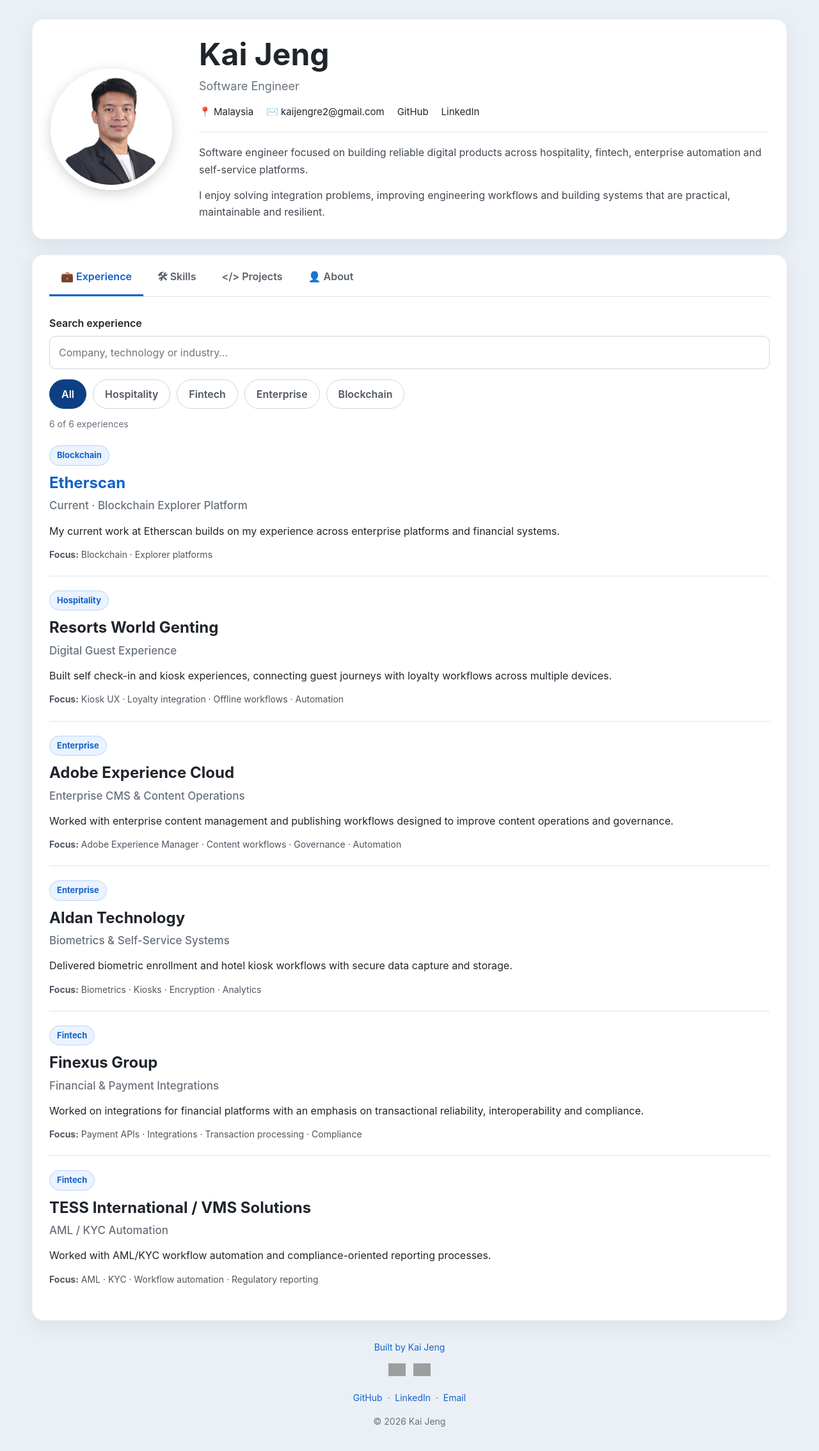
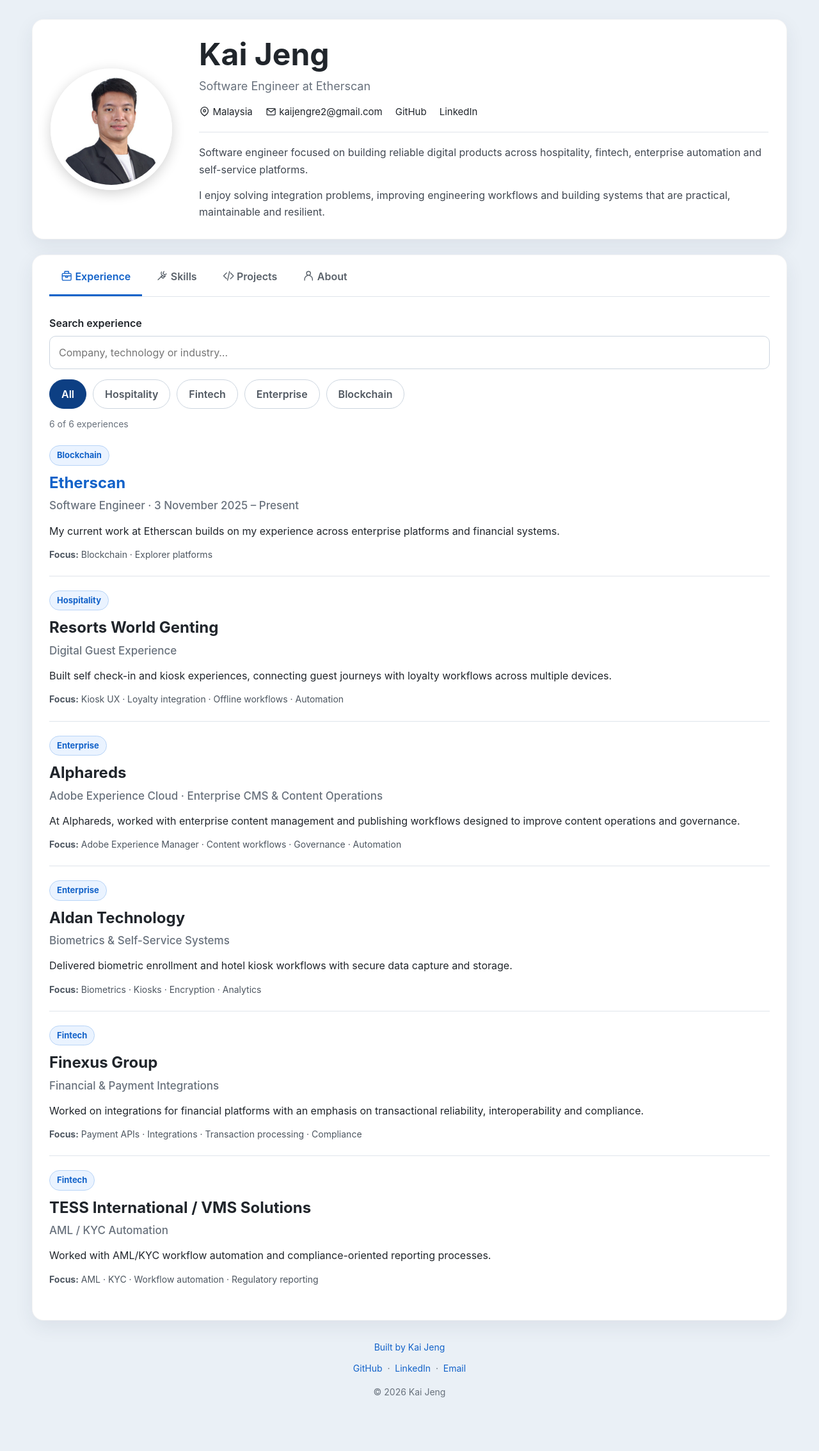
Before and after one commit to KaiJeng613/Kaijeng613.github.io, a plain HTML site: page index.html in a window 1280 px wide. Shown: the whole page at 64% size. Drawn offline with Linux system fonts and the light colour scheme; grey boxes are pictures that could not be loaded.

Commit message:
upgrade tabs and skills security

```diff
--- a/index.html
+++ b/index.html
@@ -2,9 +2,27 @@
 <html lang="en">
 <head>
   <meta charset="UTF-8" />
+  <meta http-equiv="Content-Security-Policy" content="default-src 'none'; script-src 'self'; style-src 'self'; img-src 'self'; connect-src 'none'; object-src 'none'; base-uri 'none'; form-action 'none'; frame-src 'none'" />
   <meta name="viewport" content="width=device-width, initial-scale=1.0" />
 
-  <title>Kai Jeng | Software Engineer</title>
+  <title>Kai Jeng | Software Engineer at Etherscan</title>
+  <meta name="description" content="Kai Jeng is a software engineer at Etherscan since November 2025, with experience across enterprise platforms, fintech and self-service systems. Explore his work and career journey." />
+  <link rel="canonical" href="https://kaijeng613.github.io/" />
+  <meta property="og:type" content="website" />
+  <meta property="og:site_name" content="Kai Jeng Portfolio" />
+  <meta property="og:title" content="Kai Jeng | Software Engineer at Etherscan" />
+  <meta property="og:description" content="Seven years of software engineering across enterprise platforms, financial integrations and self-service systems." />
+  <meta property="og:url" content="https://kaijeng613.github.io/" />
+  <meta property="og:image" content="https://kaijeng613.github.io/social-preview.png" />
+  <meta property="og:image:type" content="image/png" />
+  <meta property="og:image:width" content="1200" />
+  <meta property="og:image:height" content="630" />
+  <meta property="og:image:alt" content="Kai Jeng — Software Engineer at Etherscan, based in Malaysia." />
+  <meta name="twitter:card" content="summary_large_image" />
+  <meta name="twitter:title" content="Kai Jeng | Software Engineer at Etherscan" />
+  <meta name="twitter:description" content="Explore my software engineering experience, projects and career journey." />
+  <meta name="twitter:image" content="https://kaijeng613.github.io/social-preview.png" />
+  <meta name="twitter:image:alt" content="Kai Jeng — Software Engineer at Etherscan, based in Malaysia." />
   <link rel="icon" type="image/svg+xml" href="favicon.svg?v=2" />
 
   <link rel="stylesheet" href="style.css" />
@@ -37,15 +55,15 @@
         <h1>Kai Jeng</h1>
 
         <div class="role">
-          Software Engineer
+          Software Engineer at Etherscan
         </div>
 
         <div class="contact-row">
 
-          <span>📍 Malaysia</span>
+          <span><svg class="icon" viewBox="0 0 24 24" aria-hidden="true" focusable="false"><path d="M20 10c0 6-8 11-8 11S4 16 4 10a8 8 0 1 1 16 0Z"/><circle cx="12" cy="10" r="2.5"/></svg> Malaysia</span>
 
           <a href="mailto:kaijengre2@gmail.com">
-            ✉️ kaijengre2@gmail.com
+            <svg class="icon" viewBox="0 0 24 24" aria-hidden="true" focusable="false"><rect x="3" y="5" width="18" height="14" rx="2"/><path d="m3 6 9 7 9-7"/></svg> kaijengre2@gmail.com
           </a>
 
           <a
@@ -90,34 +108,58 @@
 
       <!-- TABS -->
 
-      <nav class="tabs">
+      <nav class="tabs" role="tablist" aria-label="Portfolio sections">
 
         <button
           class="tab-button active"
           data-tab="experience"
+          id="tab-experience"
+          type="button"
+          role="tab"
+          aria-controls="experience"
+          aria-selected="true"
+          tabindex="0"
         >
-          💼 Experience
+          <svg class="icon" viewBox="0 0 24 24" aria-hidden="true" focusable="false"><rect x="3" y="7" width="18" height="14" rx="2"/><path d="M8 7V3h8v4M3 12h18M10 12v3h4v-3"/></svg> Experience
         </button>
 
         <button
           class="tab-button"
           data-tab="skills"
+          id="tab-skills"
+          type="button"
+          role="tab"
+          aria-controls="skills"
+          aria-selected="false"
+          tabindex="-1"
         >
-          🛠 Skills
+          <svg class="icon" viewBox="0 0 24 24" aria-hidden="true" focusable="false"><path d="m4 20 9-9m-2-7a6 6 0 0 0 8 8l-5 5-4-4M16 3l-2 4 3 3 4-2"/></svg> Skills
         </button>
 
         <button
           class="tab-button"
           data-tab="projects"
+          id="tab-projects"
+          type="button"
+          role="tab"
+          aria-controls="projects"
+          aria-selected="false"
+          tabindex="-1"
         >
-          &lt;/&gt; Projects
+          <svg class="icon" viewBox="0 0 24 24" aria-hidden="true" focusable="false"><path d="m8 6-6 6 6 6m8-12 6 6-6 6M14 3l-4 18"/></svg> Projects
         </button>
 
         <button
           class="tab-button"
           data-tab="about"
+          id="tab-about"
+          type="button"
+          role="tab"
+          aria-controls="about"
+          aria-selected="false"
+          tabindex="-1"
         >
-          👤 About
+          <svg class="icon" viewBox="0 0 24 24" aria-hidden="true" focusable="false"><circle cx="12" cy="7" r="4"/><path d="M4 21v-2a8 8 0 0 1 16 0v2"/></svg> About
         </button>
 
       </nav>
@@ -126,6 +168,9 @@
 
       <div
         id="experience"
+        role="tabpanel"
+        aria-labelledby="tab-experience"
+        tabindex="0"
         class="tab-panel active"
       >
 
@@ -177,7 +222,7 @@
             <div class="experience-content">
               <span class="badge">Blockchain</span>
               <h2><a href="https://etherscan.io/" target="_blank" rel="noopener noreferrer">Etherscan</a></h2>
-              <h3>Current · Blockchain Explorer Platform</h3>
+              <h3>Software Engineer · <time datetime="2025-11-03">3 November 2025</time> – Present</h3>
               <p>
                 My current work at Etherscan builds on my experience across
                 enterprise platforms and financial systems.
@@ -229,14 +274,14 @@
               Enterprise
             </span>
 
-            <h2>Adobe Experience Cloud</h2>
+            <h2>Alphareds</h2>
 
             <h3>
-              Enterprise CMS & Content Operations
+              Adobe Experience Cloud · Enterprise CMS &amp; Content Operations
             </h3>
 
             <p>
-              Worked with enterprise content management and
+              At Alphareds, worked with enterprise content management and
               publishing workflows designed to improve content
               operations and governance.
             </p>
@@ -355,6 +400,10 @@
 
       <div
         id="skills"
+        role="tabpanel"
+        aria-labelledby="tab-skills"
+        tabindex="0"
+        hidden
         class="tab-panel"
       >
 
@@ -414,6 +463,10 @@
 
       <div
         id="projects"
+        role="tabpanel"
+        aria-labelledby="tab-projects"
+        tabindex="0"
+        hidden
         class="tab-panel"
       >
 
@@ -506,6 +559,10 @@
 
       <div
         id="about"
+        role="tabpanel"
+        aria-labelledby="tab-about"
+        tabindex="0"
+        hidden
         class="tab-panel"
       >
 
@@ -527,8 +584,8 @@
 
             <p>
               My earlier project work included digital experiences for
-              Resorts World Genting and the migration of its legacy CMS
-              to Adobe Experience Cloud. Working across web applications
+              Resorts World Genting and enterprise CMS work at Alphareds
+              using Adobe Experience Cloud. Working across web applications
               and content workflows helped me understand how engineering
               decisions support both customers and the teams managing
               a platform.
@@ -570,8 +627,9 @@
             <h2>Continuing into Blockchain &amp; AI</h2>
 
             <p>
-              Today, I work at
+              I have worked at
               <a href="https://etherscan.io/" target="_blank" rel="noopener noreferrer">Etherscan</a>
+              since <time datetime="2025-11-03">3 November 2025</time>,
               and continue to explore blockchain, AI and developer tools.
               Alongside my professional work, side projects and ongoing
               learning give me room to experiment and develop new skills.
@@ -597,15 +655,6 @@
           Built by Kai Jeng
         </a>
       </p>
-
-      <div class="github-stats" aria-label="Portfolio repository statistics">
-        <a href="https://github.com/KaiJeng613/Kaijeng613.github.io/stargazers" target="_blank" rel="noopener noreferrer">
-          <img src="https://img.shields.io/github/stars/KaiJeng613/Kaijeng613.github.io?style=social&amp;label=Stars" alt="Portfolio repository stars on GitHub" height="20" loading="lazy" decoding="async" />
-        </a>
-        <a href="https://github.com/KaiJeng613/Kaijeng613.github.io/forks" target="_blank" rel="noopener noreferrer">
-          <img src="https://img.shields.io/github/forks/KaiJeng613/Kaijeng613.github.io?style=social&amp;label=Forks" alt="Portfolio repository forks on GitHub" height="20" loading="lazy" decoding="async" />
-        </a>
-      </div>
 
       <div>
         <a
@@ -646,7 +695,7 @@
     aria-label="Scroll to top"
     title="Scroll to top"
   >
-    ↑
+    <svg class="icon" viewBox="0 0 24 24" aria-hidden="true" focusable="false"><path d="m6 12 6-6 6 6M12 6v14"/></svg>
   </button>
 
 </body>
--- a/script.js
+++ b/script.js
@@ -3,17 +3,38 @@ const tabPanels = document.querySelectorAll(".tab-panel");
 
 function activateTab(target) {
   tabButtons.forEach(button => {
-    button.classList.toggle("active", button.dataset.tab === target);
+    const selected = button.dataset.tab === target;
+    button.classList.toggle("active", selected);
+    button.setAttribute("aria-selected", String(selected));
+    button.tabIndex = selected ? 0 : -1;
   });
 
   tabPanels.forEach(panel => {
-    panel.classList.toggle("active", panel.id === target);
+    const selected = panel.id === target;
+    panel.classList.toggle("active", selected);
+    panel.hidden = !selected;
   });
 }
 
-tabButtons.forEach(button => {
+tabButtons.forEach((button, index) => {
   button.addEventListener("click", () => activateTab(button.dataset.tab));
+  button.addEventListener("keydown", event => {
+    let nextIndex;
+    switch (event.key) {
+      case "ArrowRight": nextIndex = (index + 1) % tabButtons.length; break;
+      case "ArrowLeft": nextIndex = (index - 1 + tabButtons.length) % tabButtons.length; break;
+      case "Home": nextIndex = 0; break;
+      case "End": nextIndex = tabButtons.length - 1; break;
+      default: return;
+    }
+    event.preventDefault();
+    const nextButton = tabButtons[nextIndex];
+    activateTab(nextButton.dataset.tab);
+    nextButton.focus();
+  });
 });
+
+activateTab("experience");
 
 // Shared links can open any tab, e.g. ?tab=about.
 const requestedTab = new URLSearchParams(window.location.search).get("tab");
--- a/style.css
+++ b/style.css
@@ -468,25 +468,6 @@ footer {
   margin: 0 0 10px;
 }
 
-.github-stats {
-  display: flex;
-  justify-content: center;
-  flex-wrap: wrap;
-  gap: 12px;
-  min-height: 20px;
-  margin-bottom: 18px;
-}
-
-.github-stats a {
-  display: inline-flex;
-  align-items: center;
-  min-height: 28px;
-}
-
-.github-stats img {
-  display: block;
-}
-
 /* SCROLL TO TOP */
 
 #scrollTop {
@@ -566,3 +547,24 @@ footer {
   html { scroll-behavior: auto; }
   .tab-panel { animation: none; }
 }
+
+/* Shared outline icons use the surrounding text color. */
+.icon {
+  width: 1.15em;
+  height: 1.15em;
+  fill: none;
+  stroke: currentColor;
+  stroke-width: 1.8;
+  stroke-linecap: round;
+  stroke-linejoin: round;
+  vertical-align: -0.18em;
+  flex-shrink: 0;
+}
+
+.tab-button:focus-visible,
+.tab-panel:focus-visible,
+a:focus-visible,
+#scrollTop:focus-visible {
+  outline: 2px solid var(--primary);
+  outline-offset: 3px;
+}
```
Also changed, not shown: social-preview.png (added), 1 other file.
